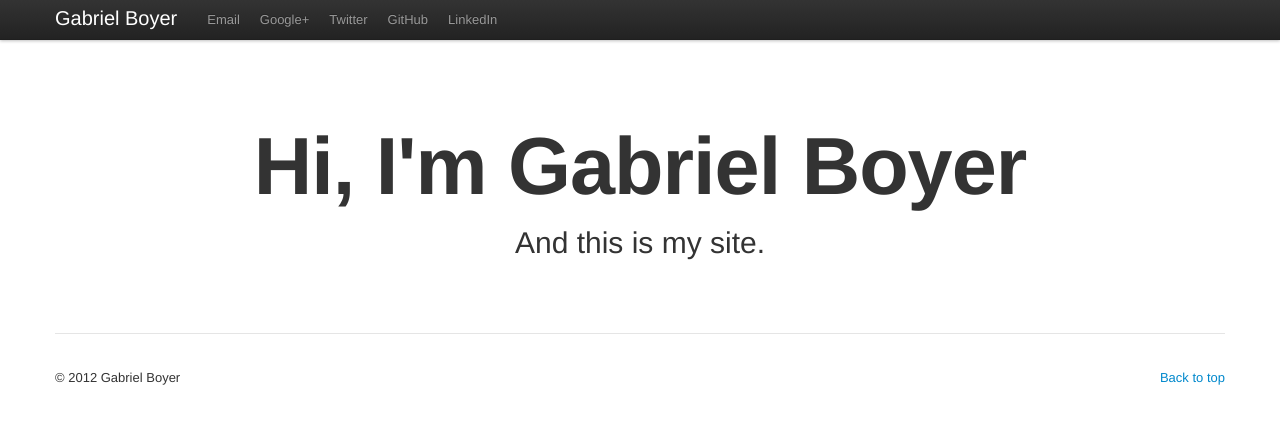
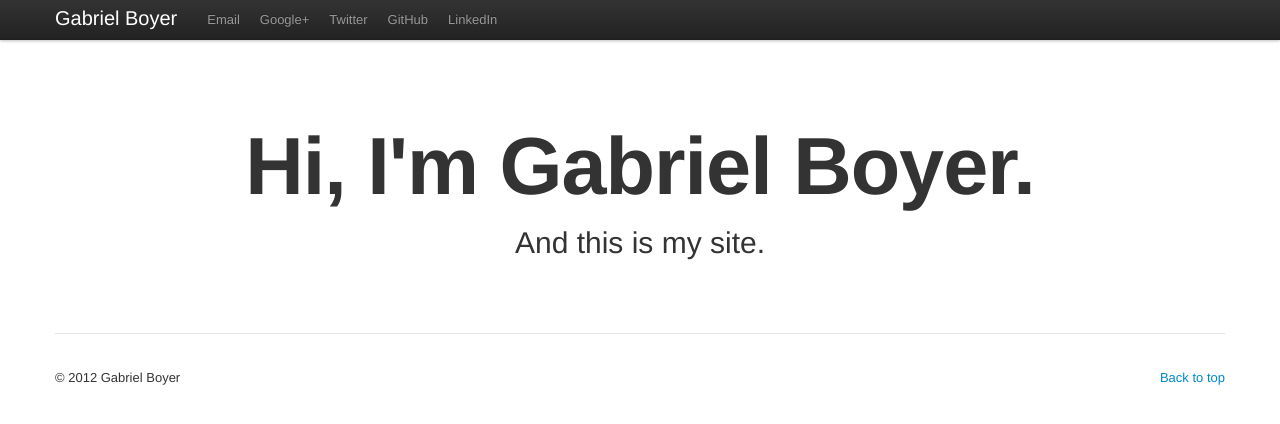
Before and after one commit to gabe/gabe.github.com, a Jekyll site: the page built from index.html, in a window 1280 px wide. Shown: the top 424 px of the page. Built offline with Jekyll 4.4.1, drawn with Linux system fonts in a browser that asks for light colours; nearby versions of some CDN libraries.

Commit message:
Add period to home page header.

```diff
--- a/index.html
+++ b/index.html
@@ -2,6 +2,6 @@
 layout: default
 ---
 <header class="hero">
-  <h1>Hi, I'm Gabriel Boyer</h1>
+  <h1>Hi, I'm Gabriel Boyer.</h1>
   <p>And this is my site.</p>
 </header>
```
